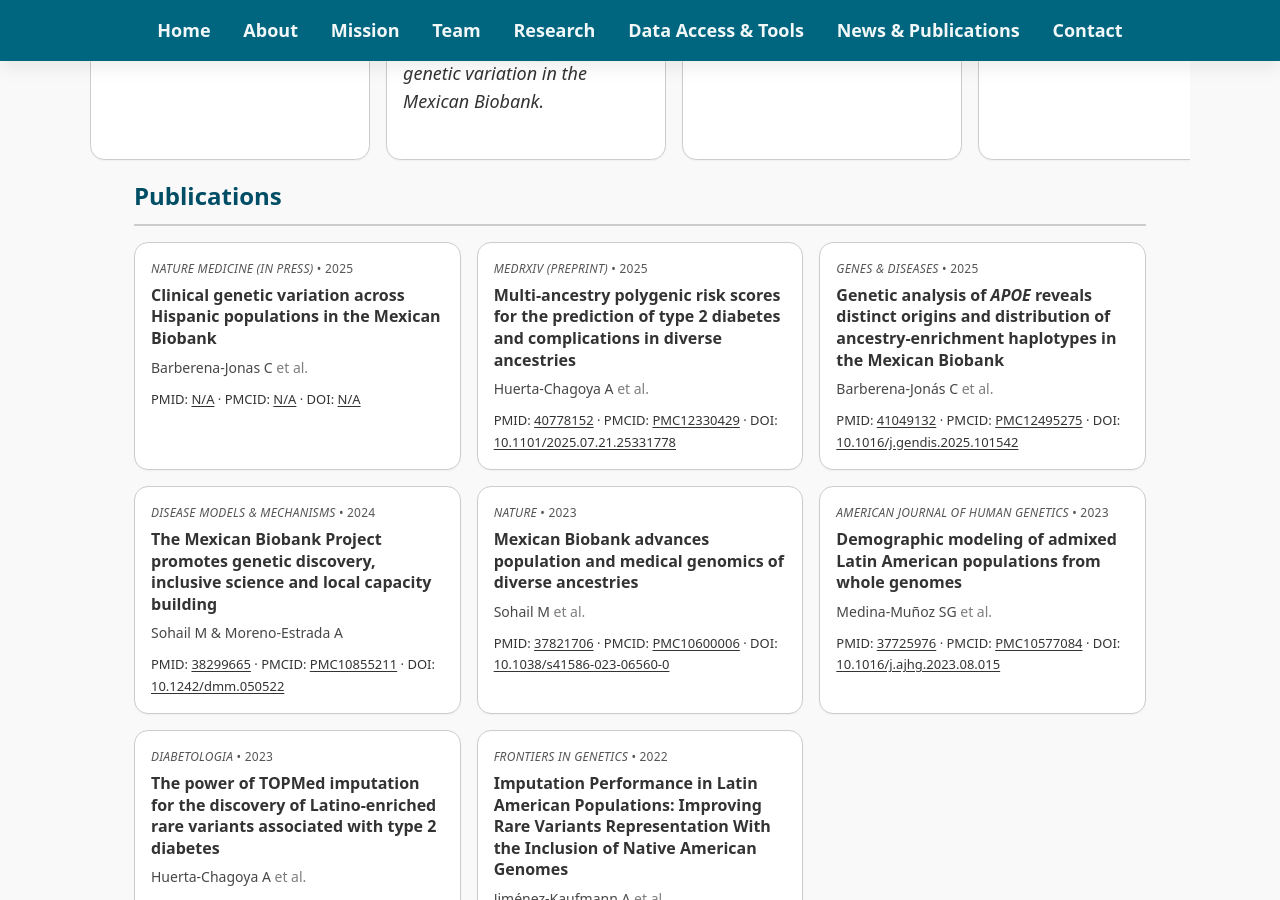
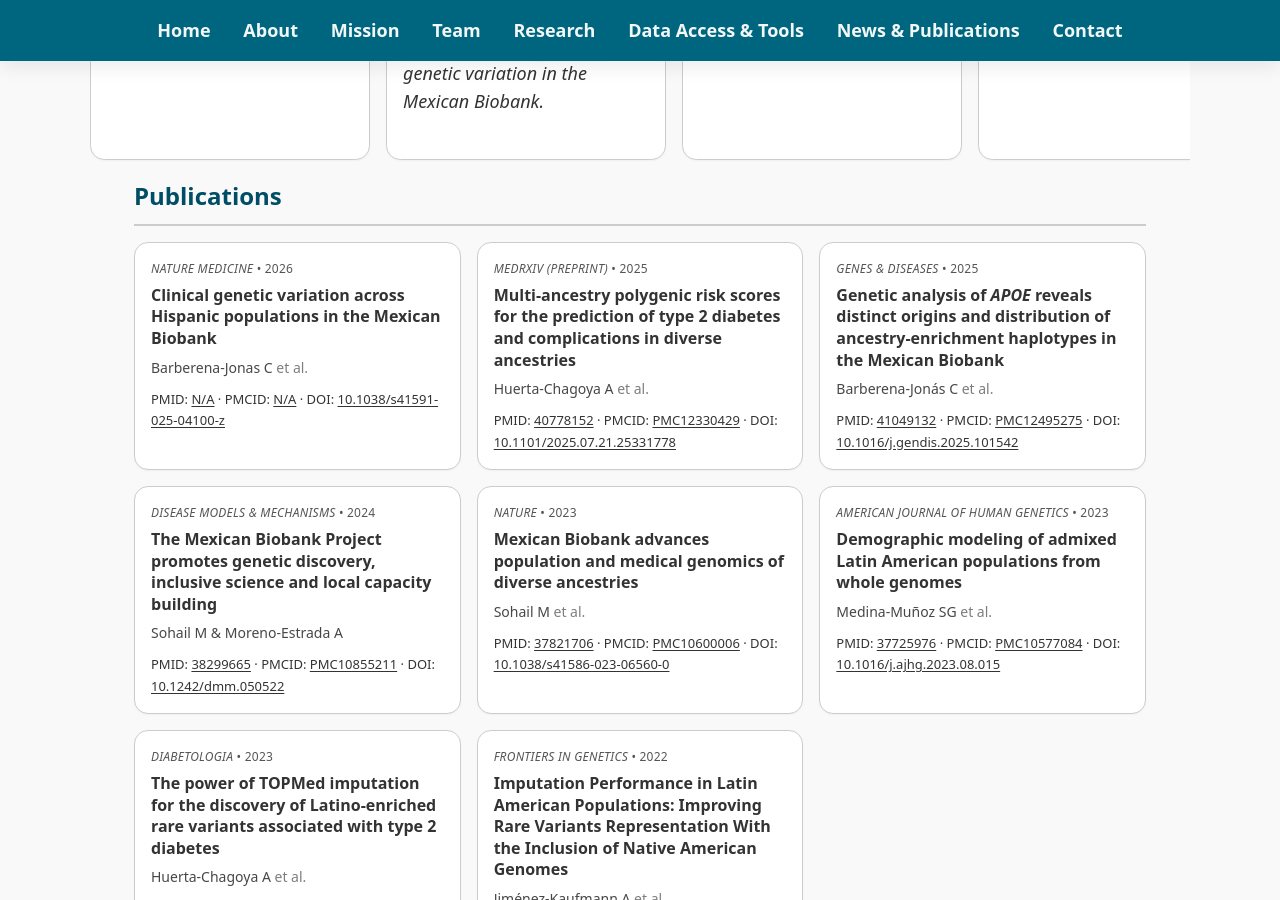
Before and after one commit to morenolab/MexicanBiobank_webpage, a Jekyll site: the page built from pages/news_publications.md, in a window 1280 px wide and 900 px high, scrolled down 862 px. Built offline with Jekyll 4.4.1, drawn with Linux system fonts in a browser that asks for light colours.

Commit message:
Update publication year and DOI in news section

```diff
--- a/pages/news_publications.md
+++ b/pages/news_publications.md
@@ -131,7 +131,7 @@ permalink: /news_publications/
 
         <!-- 1 -->
         <article class="pub-card">
-          <div class="pub-journal"><em>Nature Medicine (in press)</em> • 2025</div>
+          <div class="pub-journal"><em>Nature Medicine </em> • 2026</div>
           <h3 class="pub-title">
             <a href="https://www.nature.com/articles/s41591-025-04100-z" target="_blank" rel="noopener">
               Clinical genetic variation across Hispanic populations in the Mexican Biobank
@@ -141,7 +141,7 @@ permalink: /news_publications/
           <div class="pub-ids">
             PMID: <a href="">N/A</a> ·
             PMCID: <a href="">N/A</a> ·
-            DOI: <a href="https://doi.org/10.1038/s41591-025-04100-z">N/A</a>
+            DOI: <a href="https://doi.org/10.1038/s41591-025-04100-z">10.1038/s41591-025-04100-z</a>
           </div>
         </article>
 
```
